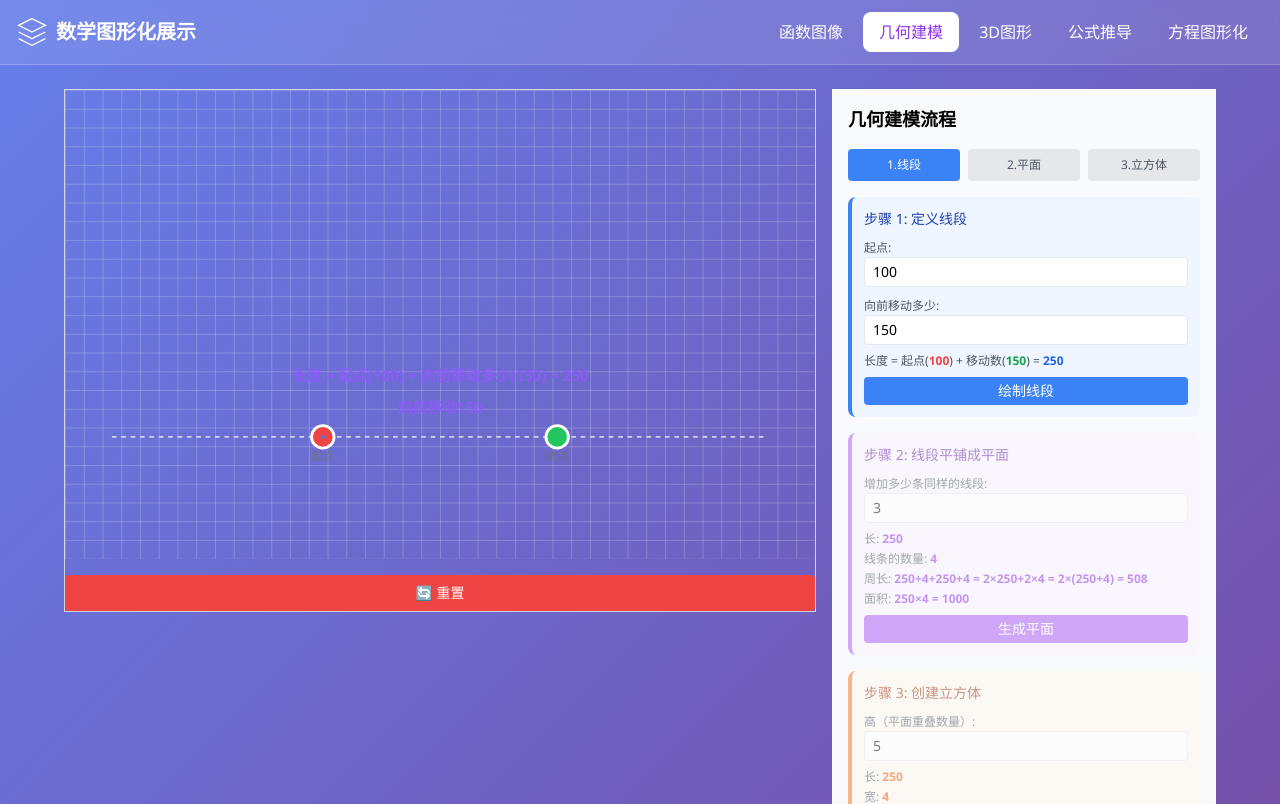
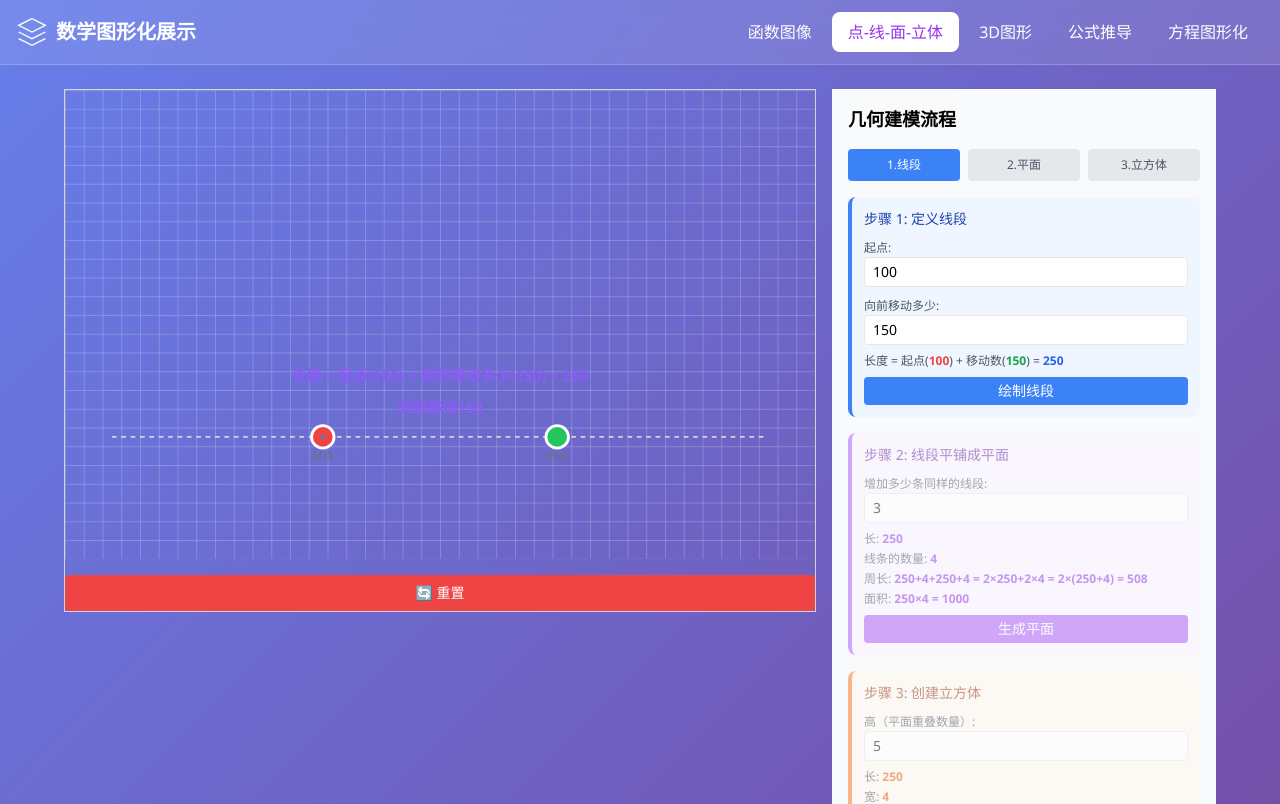
Before and after one commit to phenixluo/math-visualization, a Vue app: page / in a window 1280 px wide. Shown: the top 804 px of the page. Built offline with nearby package versions, Linux system fonts and the light colour scheme.

Commit message:
Rename '几何建模' to '点-线-面-立体' in nav

```diff
--- a/src/App.vue
+++ b/src/App.vue
@@ -45,7 +45,7 @@ const currentTab = ref('modeler')
 
 const tabs = [
   { id: 'function', name: '函数图像' },
-  { id: 'modeler', name: '几何建模' },
+  { id: 'modeler', name: '点-线-面-立体' },
   { id: '3d', name: '3D图形' },
   { id: 'formula', name: '公式推导' },
   { id: 'balance', name: '方程图形化' }
```
